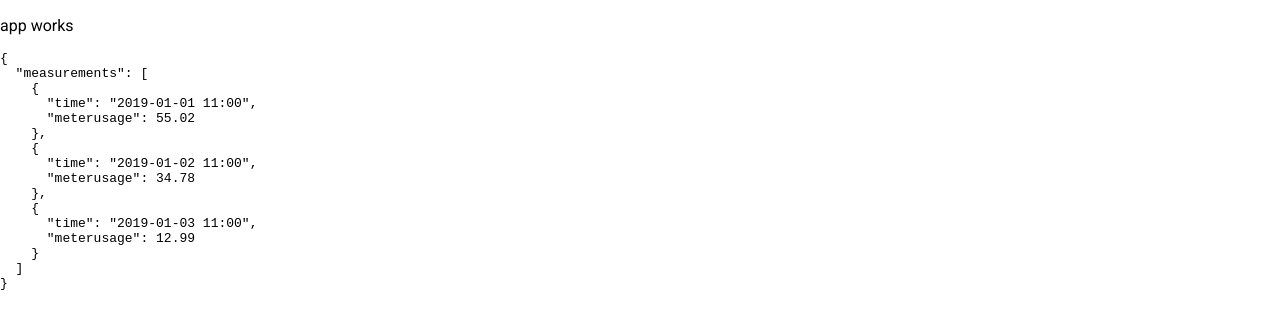
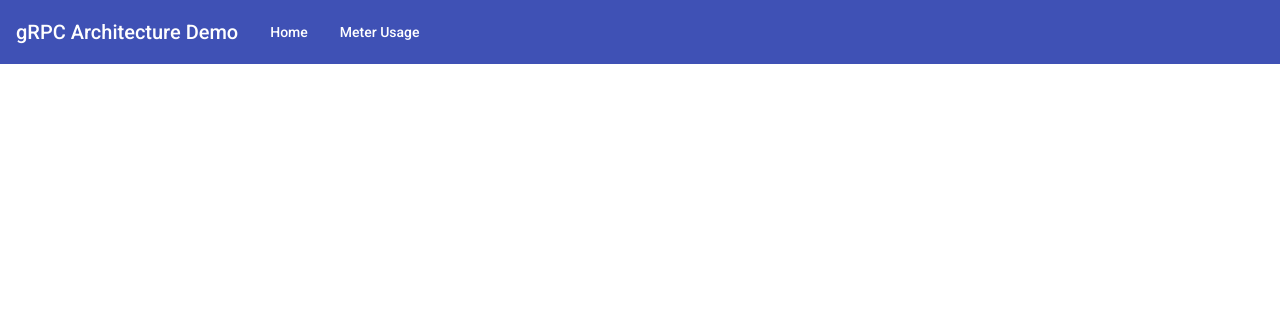
Before and after one commit to IGkougkousis/grpc-architecture-demo, an Angular app in the folder frontend/: page / in a window 1280 px wide. Shown: the top 328 px of the page. Built offline with nearby package versions, Linux system fonts and the light colour scheme.

Commit message:
Create top row with navigation

```diff
--- a/frontend/projects/dashboard/src/app/app-routing.module.ts
+++ b/frontend/projects/dashboard/src/app/app-routing.module.ts
@@ -1,10 +1,15 @@
 import { NgModule } from '@angular/core';
 import { Routes, RouterModule } from '@angular/router';
+import { MeterusageDisplayComponent } from './meterusage-display/meterusage-display.component';
+import { HomeComponent } from './home/home.component';
 
-const routes: Routes = [];
+const routes: Routes = [
+  { path: 'home', component: HomeComponent },
+  { path: 'meterusage', component: MeterusageDisplayComponent },
+];
 
 @NgModule({
   imports: [RouterModule.forRoot(routes)],
-  exports: [RouterModule]
+  exports: [RouterModule],
 })
-export class AppRoutingModule { }
+export class AppRoutingModule {}
--- a/frontend/projects/dashboard/src/app/app.component.html
+++ b/frontend/projects/dashboard/src/app/app.component.html
@@ -1,3 +1,9 @@
-<p>app works</p>
+<mat-toolbar color="primary">
+  <span style="margin-right: 1rem;">gRPC Architecture Demo</span>
+  <button mat-button [routerLink]="['/home']">Home</button>
+  <button mat-button [routerLink]="['/meterusage']">Meter Usage</button>
+</mat-toolbar>
 
-<pre>{{ meterusage | json }}</pre>
+<div style="padding: 20px;">
+  <router-outlet></router-outlet>
+</div>
--- a/frontend/projects/dashboard/src/app/app.component.scss
+++ b/frontend/projects/dashboard/src/app/app.component.scss
@@ -0,0 +1,3 @@
+.example-spacer {
+  flex: 1 1 auto;
+}
--- a/frontend/projects/dashboard/src/app/app.module.ts
+++ b/frontend/projects/dashboard/src/app/app.module.ts
@@ -8,6 +8,8 @@ import { MeterusageDisplayComponent } from './meterusage-display/meterusage-disp
 import { environment } from '../environments/environment';
 import { BrowserAnimationsModule } from '@angular/platform-browser/animations';
 import { MatToolbarModule } from '@angular/material/toolbar';
+import { MatIconModule } from '@angular/material/icon';
+import { MatButtonModule } from '@angular/material/button';
 
 @NgModule({
   declarations: [AppComponent, HomeComponent, MeterusageDisplayComponent],
@@ -17,6 +19,8 @@ import { MatToolbarModule } from '@angular/material/toolbar';
     HttpClientModule,
     BrowserAnimationsModule,
     MatToolbarModule,
+    MatIconModule,
+    MatButtonModule,
   ],
   providers: [
     {
```
